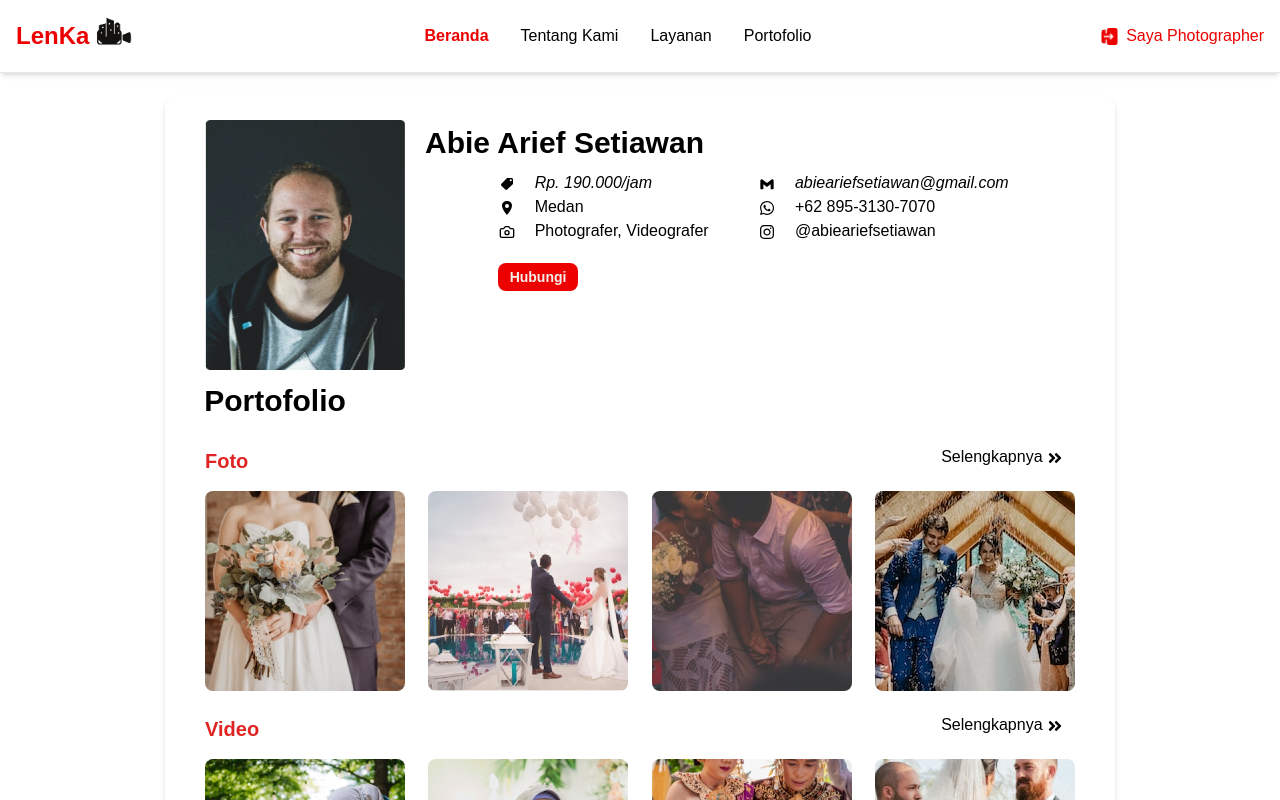
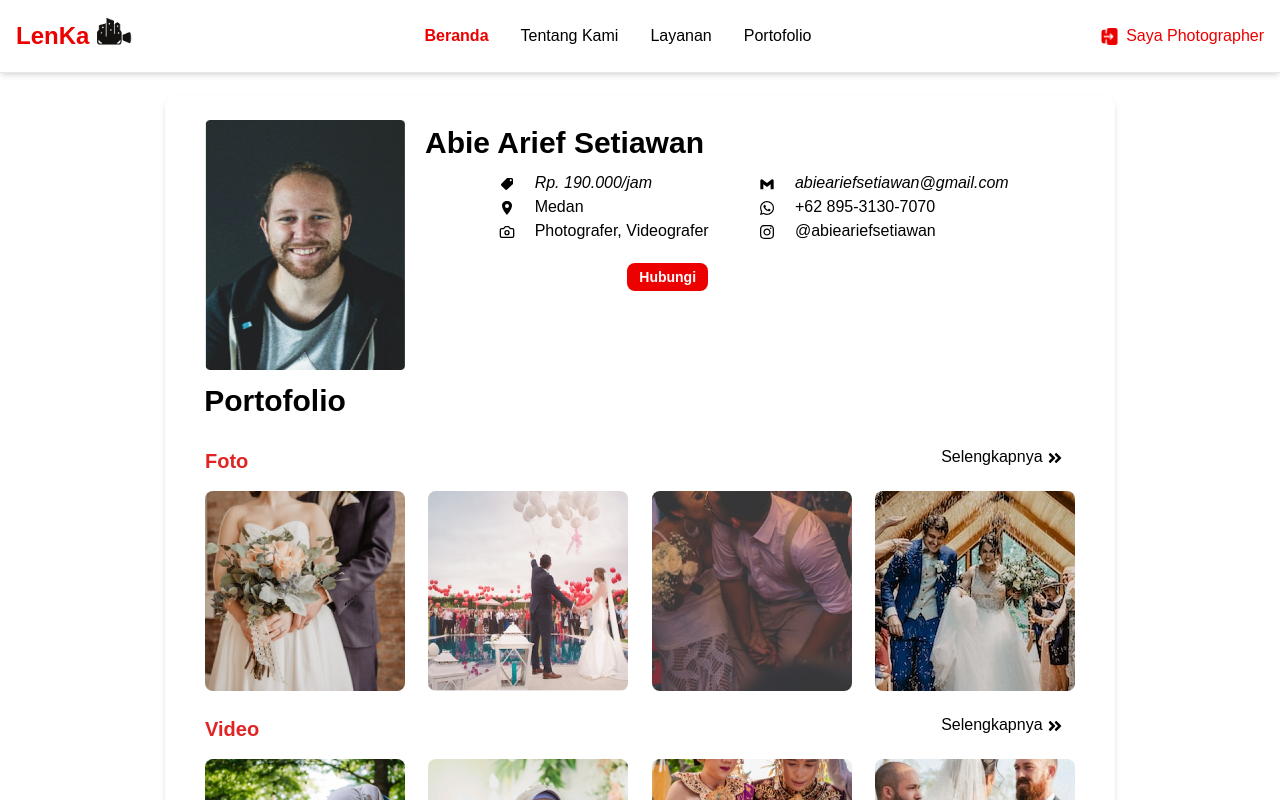
Before and after one commit to bendinuralif/Lensa-Karya, a React (Vite) app: page /layananprofile2 in a window 1280 px wide. Shown: the top 800 px of the page. Built offline with nearby package versions, Linux system fonts and the light colour scheme.

Commit message:
modalhubungi

```diff
--- a/src/component/ModalHubungi.jsx
+++ b/src/component/ModalHubungi.jsx
@@ -29,7 +29,7 @@ const ModalHubungi = () => {
       <div className="space-y-6">
         <div className="flex justify-between items-center">
 
-          <img src={whatsappLogo} alt="Facebook Logo" className="mx-4 cursor-pointer" onClick={() => window.open('https://www.whatsapp.com/')} />
+          <img src={whatsappLogo} alt="Facebook Logo" className="mx-4 cursor-pointer" onClick={() => window.open('https://wa.me/6285835403479')} />
           <img src={instagramLogo} alt="Twitter Logo" className="mx-4 cursor-pointer" onClick={() => window.open('https://www.instagram.com/')} />
           <img src={gmailLogo} alt="Instagram Logo" className="mx-4 cursor-pointer" onClick={() => window.open('https://www.gmail.com/')} />
 
--- a/src/component/Profilephoto1.jsx
+++ b/src/component/Profilephoto1.jsx
@@ -55,11 +55,7 @@ const Profilephoto1 = () => {
             <p><LuCamera className='inline-block me-5' />Photografer, Videografer</p>
             <div className='w-full mx-16 flex justify-center'>
 
-        <Link to='#'>
-        <button type='button' className='text-[#F3EEEA] bg-[#EC0000] focus:ring-4 focus:ring-blue-300 font-semibold rounded-lg text-sm px-3 py-1 focus:outline-non mt-5 ml-[-170px]' >
-        Hubungi
-        </button>
-    </Link>
+            <ModalHubungi/>
 
       </div>
           </div>
--- a/src/component/Profilephoto2.jsx
+++ b/src/component/Profilephoto2.jsx
@@ -15,6 +15,7 @@ import { FaAngleDoubleRight } from 'react-icons/fa';
 import { BiLogoGmail } from "react-icons/bi";
 import { FaWhatsapp } from "react-icons/fa";
 import { FaInstagram } from "react-icons/fa";
+import ModalHubungi from './ModalHubungi';
 
 const Profilephoto2 = () => {
   return (
@@ -52,11 +53,7 @@ const Profilephoto2 = () => {
             <p><LuCamera className='inline-block me-5' />Photografer, Videografer</p>
             <div className='w-full mx-16 flex justify-center'>
 
-        <Link to='#'>
-        <button type='button' className='text-[#F3EEEA] bg-[#EC0000] focus:ring-4 focus:ring-blue-300 font-semibold rounded-lg text-sm px-3 py-1 focus:outline-non mt-5 ml-[-170px]' >
-        Hubungi
-        </button>
-    </Link>
+            <ModalHubungi/>
 
       </div>
           </div>
--- a/src/component/Profilephoto3.jsx
+++ b/src/component/Profilephoto3.jsx
@@ -15,6 +15,7 @@ import { FaAngleDoubleRight } from 'react-icons/fa';
 import { BiLogoGmail } from "react-icons/bi";
 import { FaWhatsapp } from "react-icons/fa";
 import { FaInstagram } from "react-icons/fa";
+import ModalHubungi from './ModalHubungi';
 
 const Profilephoto3 = () => {
   return (
@@ -52,11 +53,7 @@ const Profilephoto3 = () => {
             <p><LuCamera className='inline-block me-5' />Photografer, Videografer</p>
             <div className='w-full mx-16 flex justify-center'>
 
-        <Link to='#'>
-        <button type='button' className='text-[#F3EEEA] bg-[#EC0000] focus:ring-4 focus:ring-blue-300 font-semibold rounded-lg text-sm px-3 py-1 focus:outline-non mt-5 ml-[-170px]' >
-        Hubungi
-        </button>
-    </Link>
+            <ModalHubungi/>
 
       </div>
           </div>
```
